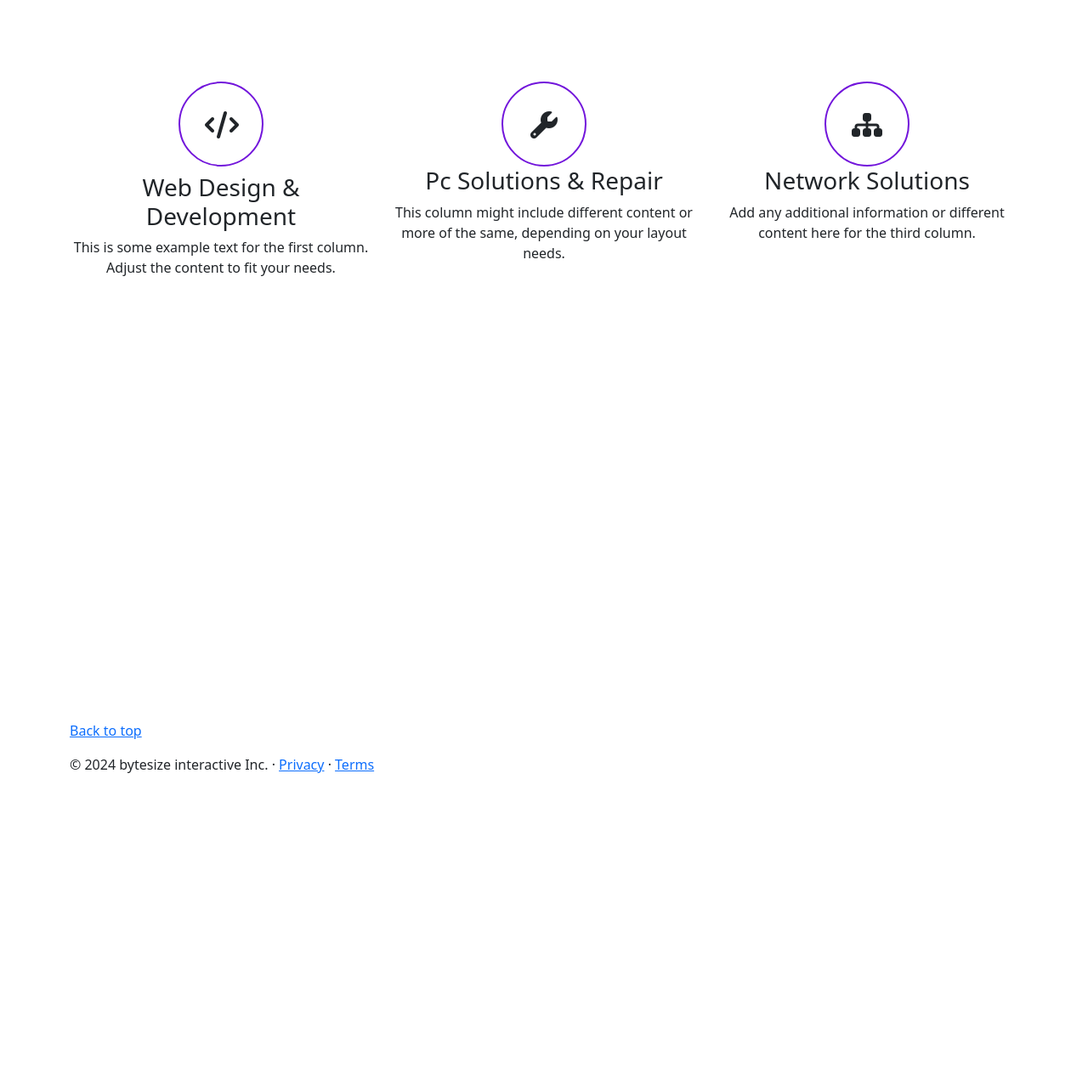
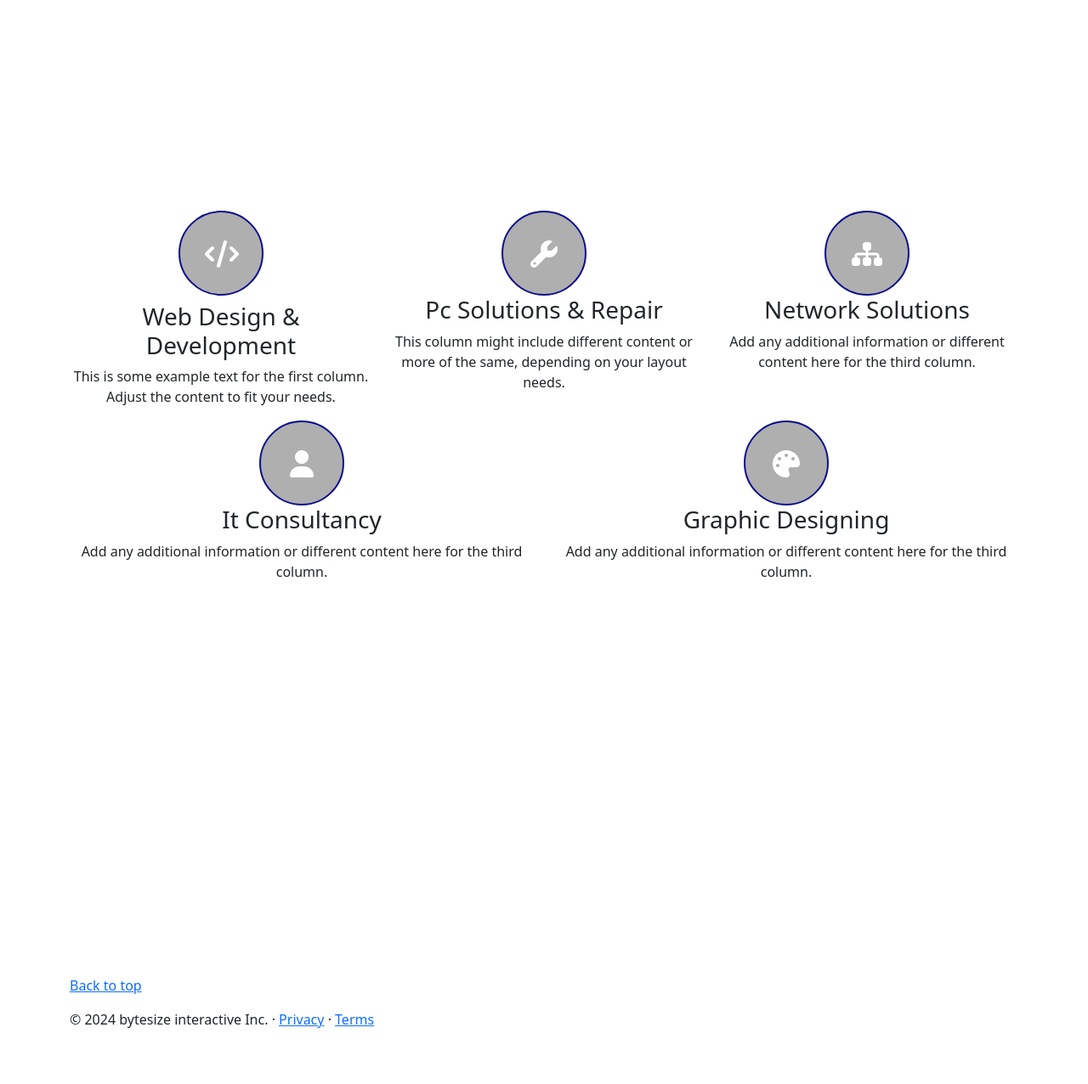
Before and after one commit to jav-sketch/bytesize_interactive_site, a Django app: page / in a window 1280 px wide. Shown: the part 856-2132 px from the top of the page at 85% size. Before the commit the page ends 1766 px from the top, so only its background shows below. Run offline with Django 5.2, Linux system fonts and the light colour scheme; some libraries are stand-ins or nearby versions.

Commit message:
Added section to home page

```diff
--- a/static/css/styles.css
+++ b/static/css/styles.css
@@ -83,6 +83,14 @@
     padding: 25px 5px;
     margin: auto;
     border-radius: 50%;
-    /* background-color: #4009f7; */
-    border: 2px solid #7215db;
+    background-color: #3e3d3f69;
+    border: 2px solid #0c0e8b;
 }
+
+.section-height {
+    margin-top: 200px;
+}
+
+.footer-height {
+    margin-top: 300px;
+}
--- a/templates/footer.html
+++ b/templates/footer.html
@@ -1,4 +1,4 @@
-<footer class="container footer mx-auto py-5">
+<footer class="container footer footer-height mx-auto py-5">
     <p class="float-right"><a href="#">Back to top</a></p>
     <p>
         &copy; 2024 bytesize interactive Inc. &middot;
--- a/templates/index.html
+++ b/templates/index.html
@@ -21,32 +21,47 @@
 </div>
 
 <section class="vh-100 py-5">
-    <div class="container py-5 text-center">
+    <div class="container section-height text-center">
         <div class="row">
             <!-- Column 1 -->
             <div class="col-md-4">
                 <div class="circle">
-                    <i class="fa-solid fa-code fa-2xl p-4"></i>
+                    <i class="fa-solid fa-code fa-2xl p-4 text-white"></i>
                 </div>
 
-                <h3 class="pt-2">Web Design & Development</h2>
+                <h3 class="pt-2">Web Design & Development</h3>
                     <p>This is some example text for the first column. Adjust the content to fit your needs.</p>
             </div>
             <!-- Column 2 -->
             <div class="col-md-4">
                 <div class="circle">
-                    <i class="fa-solid fa-wrench fa-2xl p-4"></i>
+                    <i class="fa-solid fa-wrench fa-2xl p-4 text-white"></i>
                 </div>
-                <h3>Pc Solutions & Repair</h2>
+                <h3>Pc Solutions & Repair</h3>
                     <p>This column might include different content or more of the same, depending on your layout needs.
                     </p>
             </div>
             <!-- Column 3 -->
             <div class="col-md-4">
                 <div class="circle">
-                    <i class="fa-solid fa-sitemap fa-2xl p-4"></i>
+                    <i class="fa-solid fa-sitemap fa-2xl p-4 text-white"></i>
                 </div>
-                <h3>Network Solutions</h2>
+                <h3>Network Solutions</h3>
+                    <p>Add any additional information or different content here for the third column.</p>
+            </div>
+            <div class="col-md-6">
+                <div class="circle">
+                    <i class="fa-solid fa-user fa-2xl p-4 text-white"></i>
+                </div>
+                <h3>It Consultancy</h3>
+                    <p>Add any additional information or different content here for the third column.</p>
+            </div>
+
+            <div class="col-md-6">
+                <div class="circle">
+                    <i class="fa-solid fa-palette fa-2xl p-4 text-white"></i>
+                </div>
+                <h3>Graphic Designing</h3>
                     <p>Add any additional information or different content here for the third column.</p>
             </div>
 
```
